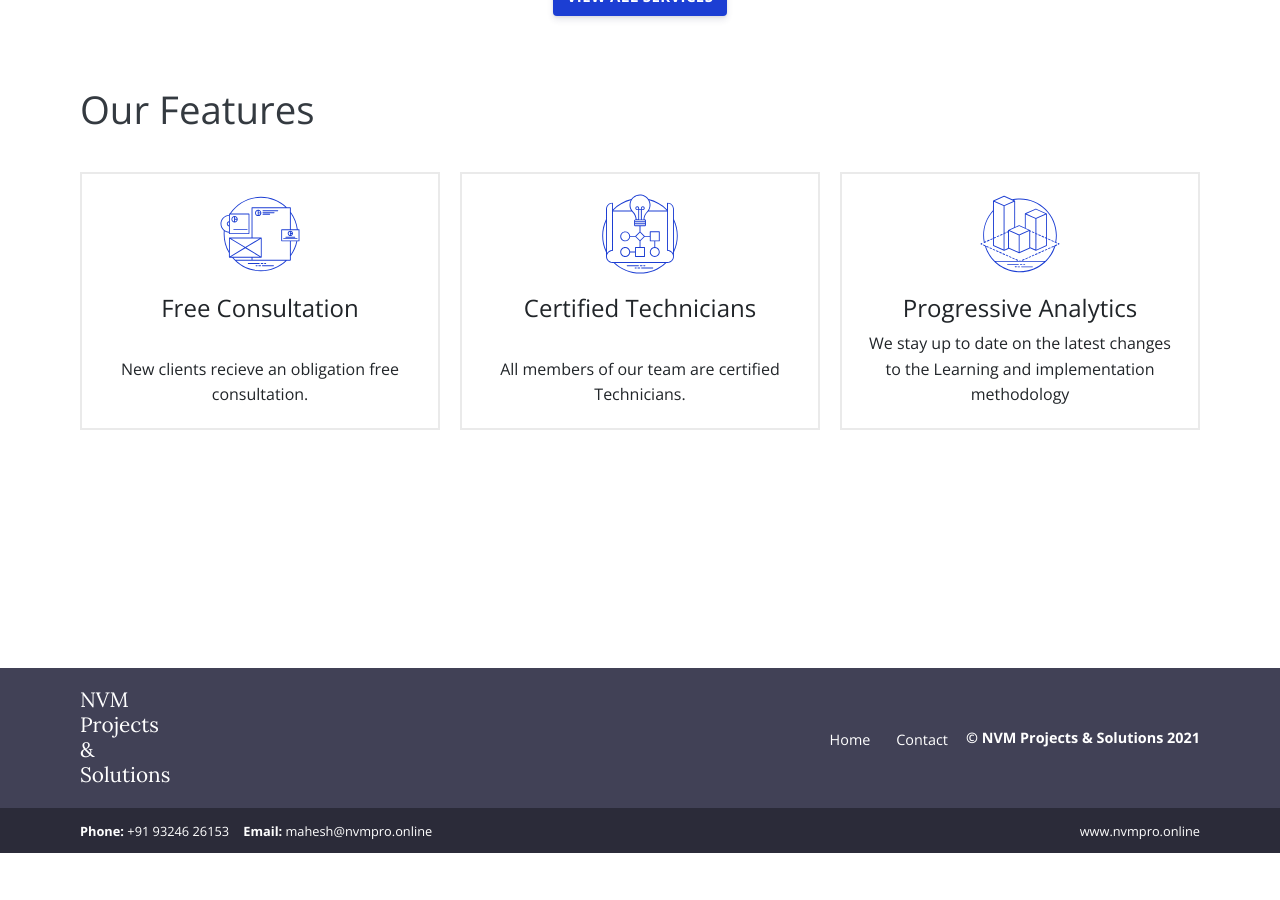
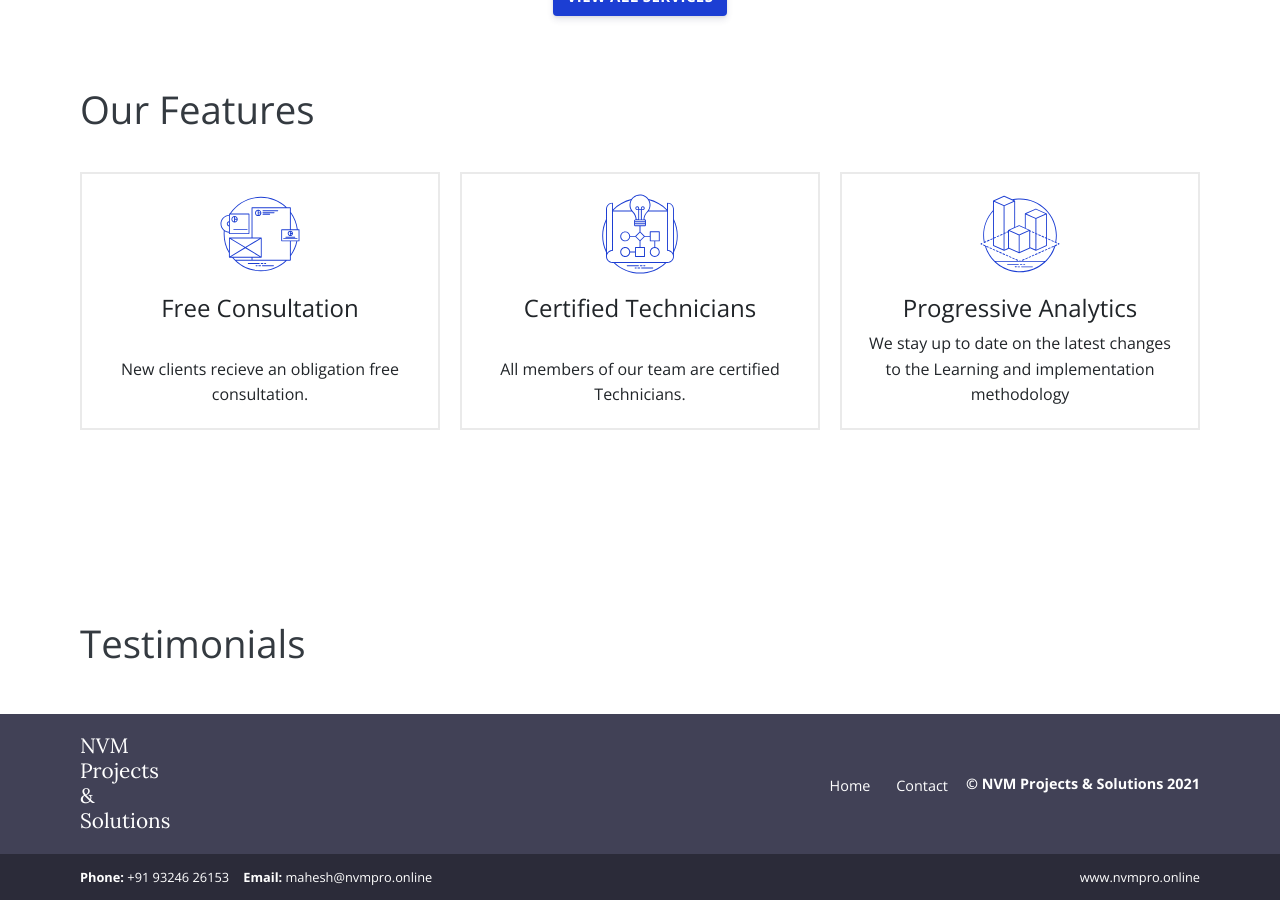
Before and after one commit to nvmpro/NVM, a Jekyll site: the page built from index.html, in a window 1280 px wide and 900 px high, scrolled down 1091 px. Built offline with Jekyll 4.4.1, drawn with Linux system fonts in a browser that asks for light colours; before the commit the page ends 1944 px from its top, so only the background shows below that.

Commit message:
Updated 'index.html' via CloudCannon

```diff
--- a/index.html
+++ b/index.html
@@ -99,7 +99,7 @@
 <div class="container pt-8 pt-md-10">
     <div class="row justify-content-start">
         <div class="col-12">
-            <h2 class="title-3 text-dark mb-3"></h2>
+            <h2 class="title-3 text-dark mb-3">Testimonials</h2>
         </div>
         {% for testitmonials in site.testimonials %}
         <div class="col-12 col-md-4 mb-1">
```
